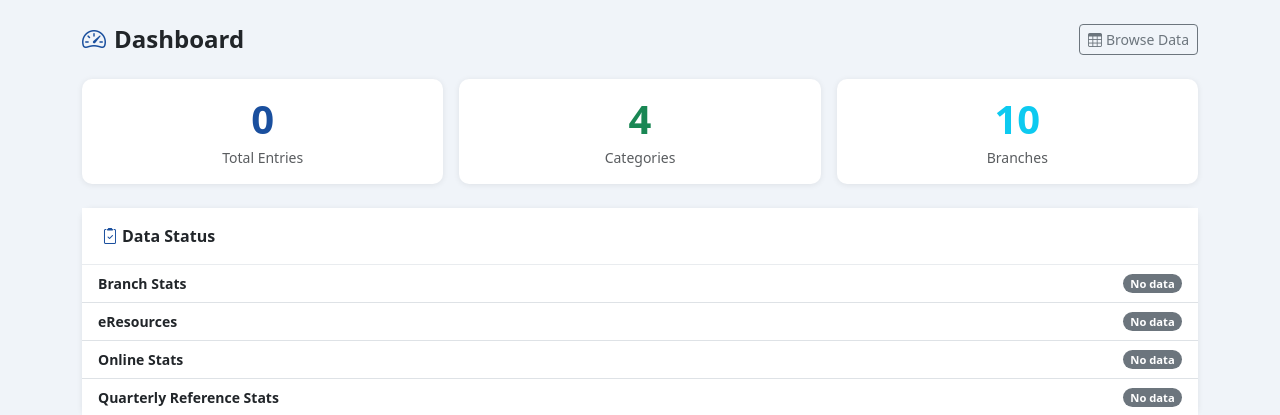
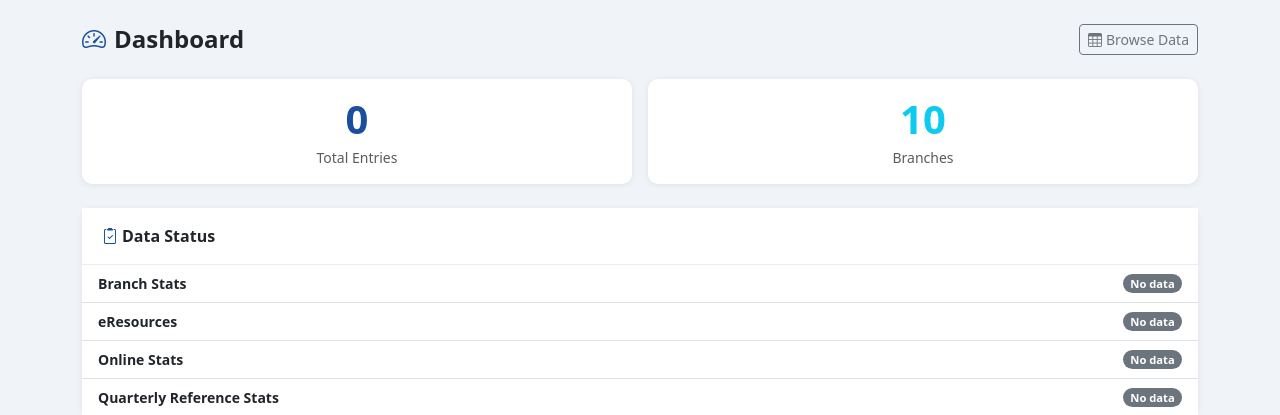
Before and after one commit to mdcasa/librarystats-ycl, a Flask app: page / in a window 1280 px wide. Shown: the part 64-479 px from the top of the page. Run offline with Flask 3, Linux system fonts and the light colour scheme; a user stored in the database is signed in; data comes from the database, SQL or seed files in the repository; data that the repository does not hold is empty.

Commit message:
Remove Categories card from dashboard; clean two-card layout
Co-Authored-By: Claude Sonnet 4.6 <noreply@anthropic.com>

```diff
--- a/templates/index.html
+++ b/templates/index.html
@@ -24,19 +24,13 @@
 
 {# ── System summary ── #}
 <div class="row g-3 mb-4">
-  <div class="col-4">
+  <div class="col-6">
     <div class="card text-center py-3">
       <div class="display-6 fw-bold text-primary">{{ total_entries | commas }}</div>
       <div class="text-muted small mt-1">Total Entries</div>
     </div>
   </div>
-  <div class="col-4">
-    <div class="card text-center py-3">
-      <div class="display-6 fw-bold text-success">{{ total_categories }}</div>
-      <div class="text-muted small mt-1">Categories</div>
-    </div>
-  </div>
-  <div class="col-4">
+  <div class="col-6">
     <div class="card text-center py-3">
       <div class="display-6 fw-bold text-info">{{ total_branches }}</div>
       <div class="text-muted small mt-1">Branches</div>
```
